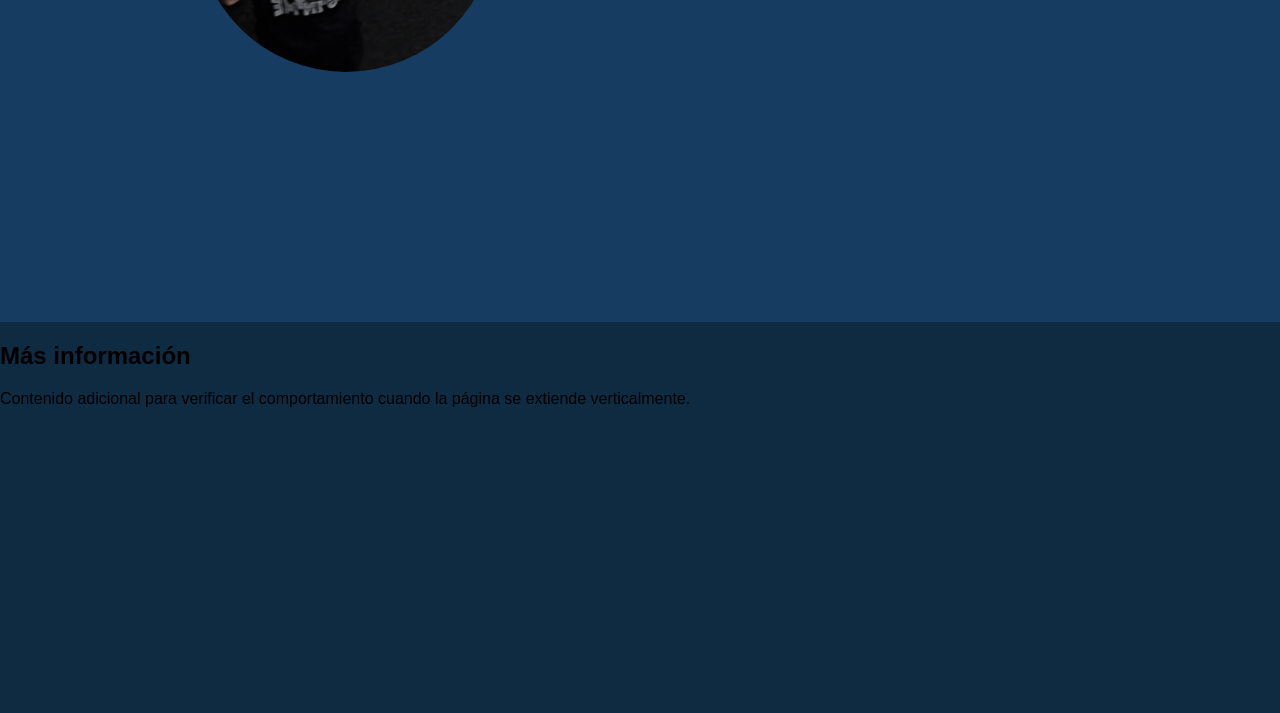
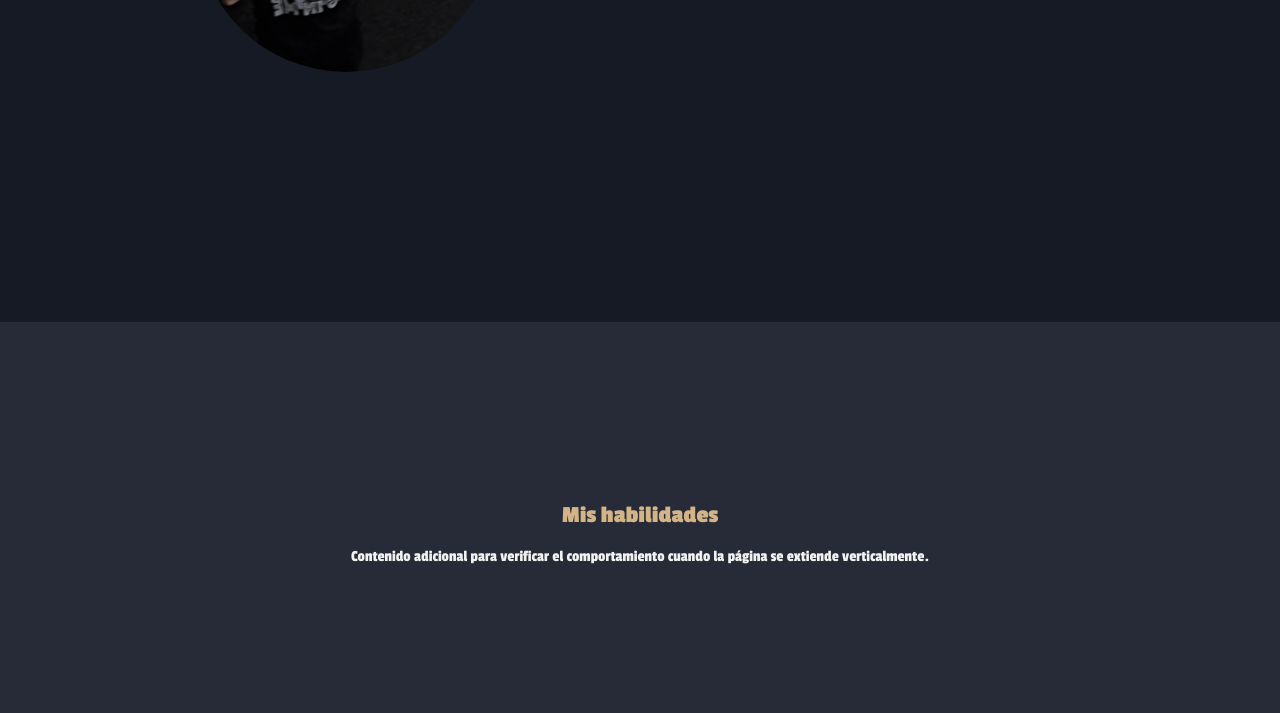
Before and after one commit to AdrianJaviel/pagina_personal01, a plain HTML site: page index.html in a window 1280 px wide. Shown: the part 478-1191 px from the top of the page. Before the commit the page ends 902 px from the top, so only its background shows below. Drawn offline with nearby package versions, Linux system fonts and the light colour scheme.

Commit message:
Modificado 4

```diff
--- a/index.html
+++ b/index.html
@@ -4,7 +4,10 @@
   <meta charset="utf-8" />
   <meta name="viewport" content="width=device-width,initial-scale=1" />
   <link rel="stylesheet" href="https://cdnjs.cloudflare.com/ajax/libs/animate.css/4.1.1/animate.min.css"/>
-  <link rel="stylesheet" href="styles.css">
+    <link rel="preconnect" href="https://fonts.googleapis.com">
+    <link rel="preconnect" href="https://fonts.gstatic.com" crossorigin>
+    <link href="https://fonts.googleapis.com/css2?family=Passion+One:wght@400;700;900&display=swap" rel="stylesheet">
+    <link rel="stylesheet" href="styles.css">
   <title>Mi página</title>
 </head>
 <body>
@@ -23,14 +26,14 @@
       </section>
 
   </div>
-      <!-- ejemplo de más contenido para comprobar que la página crece hacia abajo -->
-      <section class="extra">
-        <h2>Más información</h2>
+
+      <section class="habilidades">
+        <h2 class="text_diferent">Mis habilidades</h2>
         <p>Contenido adicional para verificar el comportamiento cuando la página se extiende verticalmente.</p>
       </section>
     </main>
 
 
-
+<script src="script.js"></script>
 </body>
 </html>
--- /dev/null
+++ b/script.js
@@ -0,0 +1,31 @@
+document.addEventListener("DOMContentLoaded", function () {
+  // 1. Selecciona la sección que quieres animar
+  const habilidadesSection = document.querySelector(".habilidades");
+
+  // 2. Crea una función para manejar la intersección
+  const handleIntersect = (entries, observer) => {
+    entries.forEach((entry) => {
+      // Si el elemento es visible en el viewport
+      if (entry.isIntersecting) {
+        // Añade la clase que contiene la animación
+        entry.target.classList.add("in-square-top-left");
+
+        // Deja de observar el elemento para que la animación no se repita
+        observer.unobserve(entry.target);
+      }
+    });
+  };
+
+  // 3. Configura las opciones para el IntersectionObserver
+  const options = {
+    root: null, // Observa con respecto al viewport
+    rootMargin: "0px",
+    threshold: 0.1, // Dispara la animación cuando el 10% del elemento es visible
+  };
+
+  // 4. Crea el observador
+  const observer = new IntersectionObserver(handleIntersect, options);
+
+  // 5. Empieza a observar la sección
+  observer.observe(habilidadesSection);
+});
--- a/styles.css
+++ b/styles.css
@@ -1,7 +1,9 @@
 body {
     margin: 0;
-    background-color: #0e2b42; /* Fondo azul oscuro */
-    font-family: Arial, sans-serif;
+    background-color: #ffffff; /* Fondo azul oscuro */
+      font-family: "Passion One", sans-serif;
+    font-weight: 400;
+    font-style: normal;
 }
 
 /* Contenedor con la transición */
@@ -49,7 +51,7 @@ body {
     justify-content: center; /* Centra horizontalmente */
     gap: 5.5rem;
     min-height: 100vh;
-    background-color: #173c61; /* Color de fondo de la sección */
+    background-color: #151a24; /* Color de fondo de la sección */
     padding: 3rem;
     box-sizing: border-box;
 }
@@ -68,7 +70,7 @@ body {
 
 /* Estilo del texto de presentación */
 .texto-presentacion {
-    color: #FFFFFF; /* Texto blanco */
+    color: #e9e2e2; /* Texto blanco */
     font-size: 1.3em;
     max-width: 500px;
 }
@@ -127,3 +129,30 @@ body {
         font-size: 1.8em;
     }
 }
+
+.habilidades {
+
+    background-color: #262b37; /* Fondo azul más claro */
+    color: #f1f1f0; /* Texto blanco */
+    padding: 10rem;
+    text-align: center;
+
+}
+
+.text_diferent {
+    color:  #d3b486; ;
+}
+
+@keyframes square-in-top-left {
+  from {
+    clip-path: inset(100% 0 0 100%);
+  }
+  to {
+    clip-path: inset(0 0 0 0);
+  }
+}
+
+/* Esta es la clase que el JavaScript añadirá */
+.in-square-top-left {
+  animation: 2.5s cubic-bezier(.25, 1, .30, 1) square-in-top-left both;
+}
```
